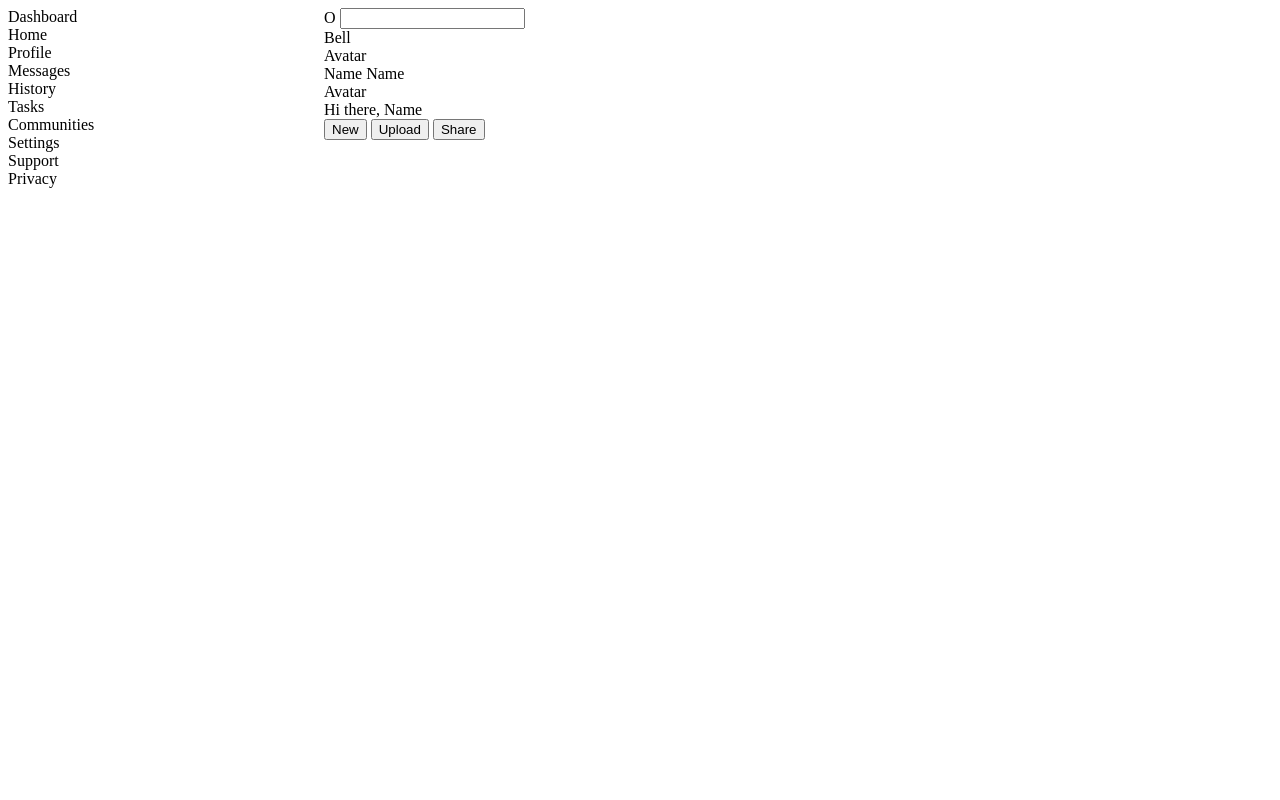
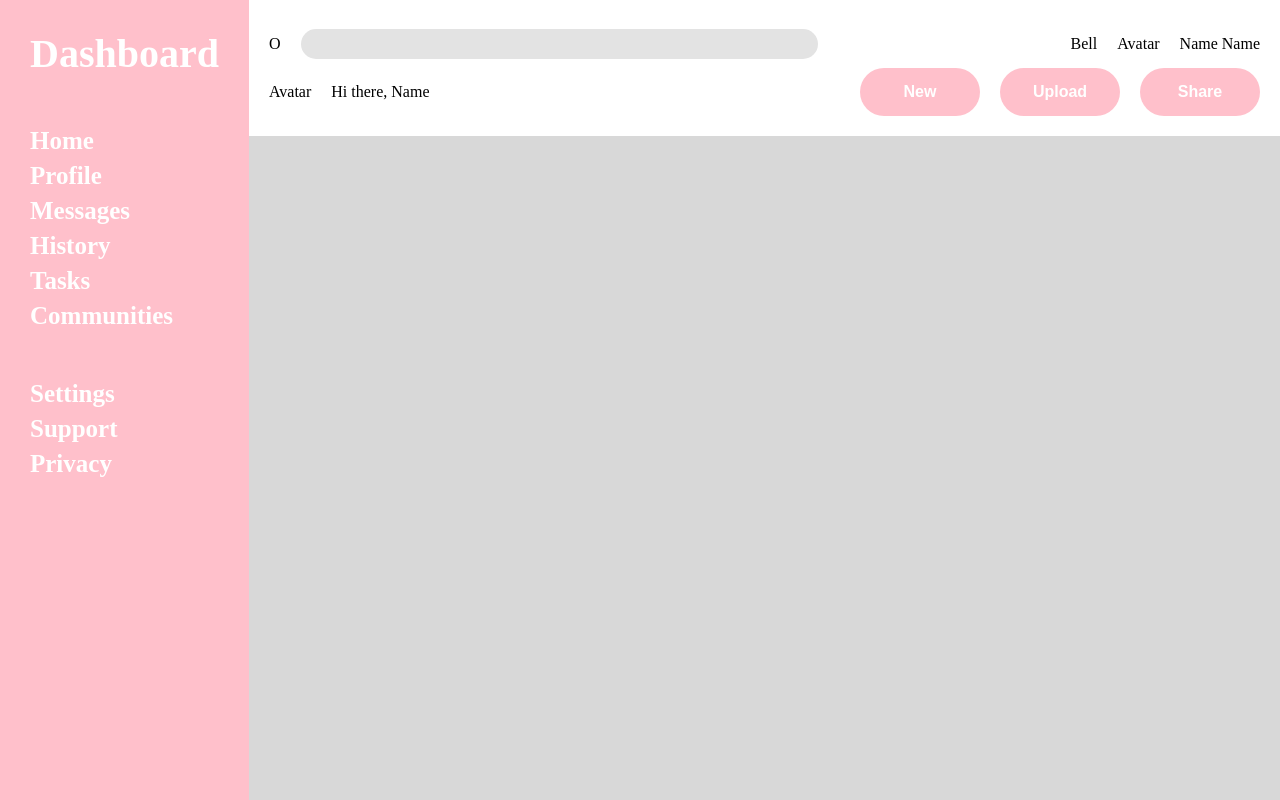
Before and after one commit to tadakane/dashboard, a plain HTML site: page index.html in a window 1280 px wide. Drawn offline with Linux system fonts and the light colour scheme.

Commit message:
Add grid layouts and color

```diff
--- a/styles.css
+++ b/styles.css
@@ -1,5 +1,97 @@
+body, html {
+    height: 100vh;
+    margin: 0;
+    padding: 0;
+}
+
 .container {
+    height: 100%;
     display: grid;
-    grid-template-columns: 1fr 4fr;
-    grid-template-columns: 1fr 3fr;
+    grid-template-columns: 1fr 5fr;
+    grid-template-rows: 1fr 5fr;
 }
+
+.sidebar {
+    grid-row: 1 / -1;
+    background-color: pink;
+    font-size: 20px;
+    display: grid;
+    align-content: start;
+    gap: 50px;
+    padding: 30px;
+    color: white;
+    font-weight: bold;
+}
+
+.pagelabel {
+    font-size: 40px;
+}
+
+.navigation, .help {
+    font-size: 25px;
+}
+
+.navigation {
+    display: grid;
+    gap: 7px;
+}
+
+.help {
+    display: grid;
+    gap: 7px;
+}
+
+.search {
+    padding: 20px;
+    grid-column: 2 / -1;
+    grid-row: 1 / 2;
+    display: grid;
+    grid-template-rows: 1fr 1fr;
+    box-shadow: 0px 10px black;
+}
+
+.uppersearch {
+    display: grid;
+    grid-template-columns: auto 2fr 1fr auto auto;
+    gap: 20px;
+    align-items: center;
+}
+
+.lowersearch {
+    display: grid;
+    grid-template-columns: auto 1fr auto auto auto;
+    gap: 20px;
+    align-items: center;
+}
+
+button {
+    border: none;
+    padding: 15px;
+    width: 120px;
+    border-radius: 25px;
+    cursor: pointer;
+    background-color: pink;
+    font-size: 1em;
+    color: white;
+    font-weight: bold;
+}
+
+.noti {
+    justify-self: end;
+}
+
+#search {
+    height: 30px;
+    border-radius: 25px;
+    border: none;
+    background-color: rgb(227, 227, 227);
+    padding: 10px;
+}
+
+.main {
+    grid-column: 2 / -1;
+    grid-row: 2 / -1;
+    display: grid;
+    grid-template-columns: 3fr 1fr;
+    background-color: rgb(216, 216, 216);
+}
```
